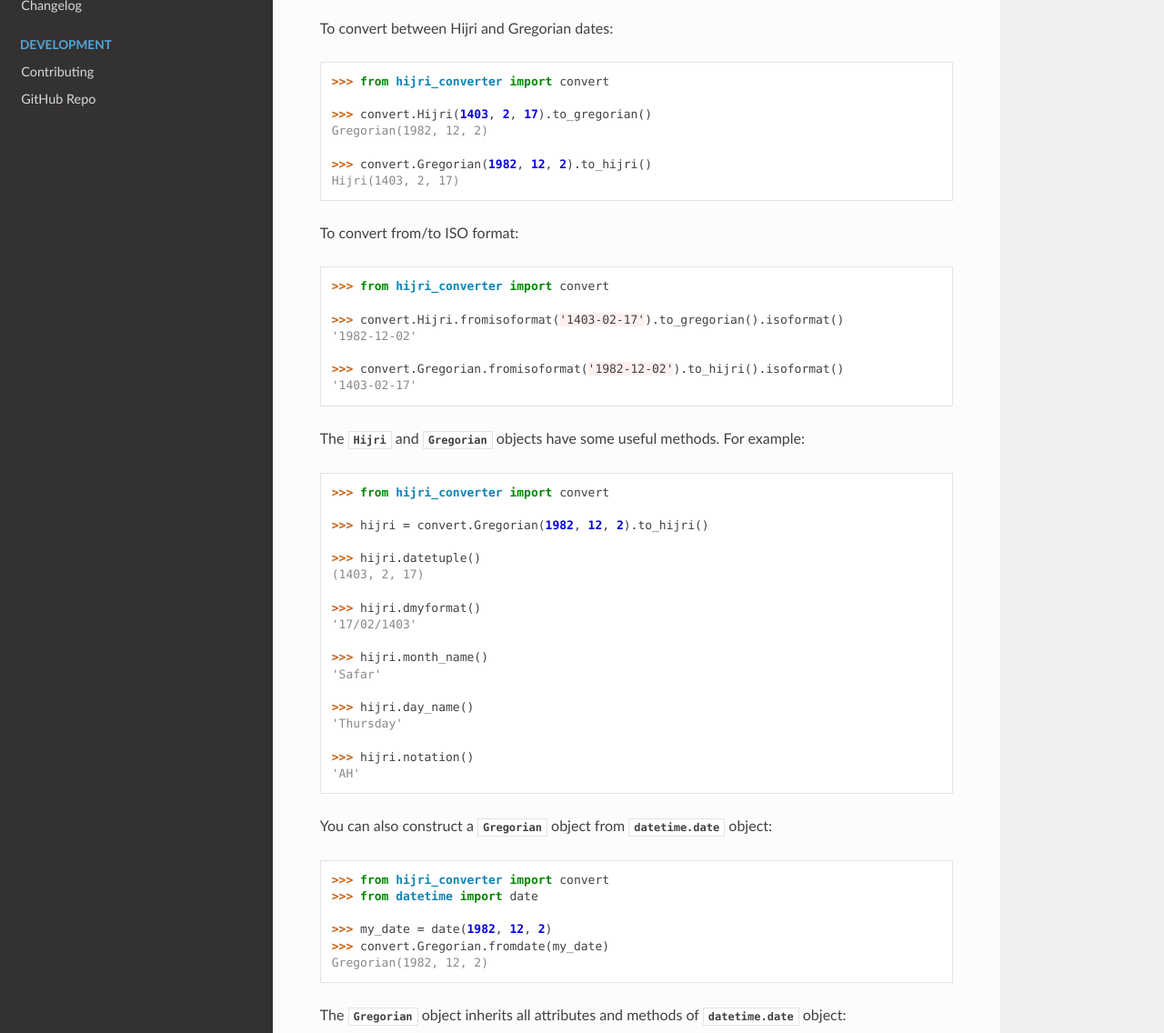
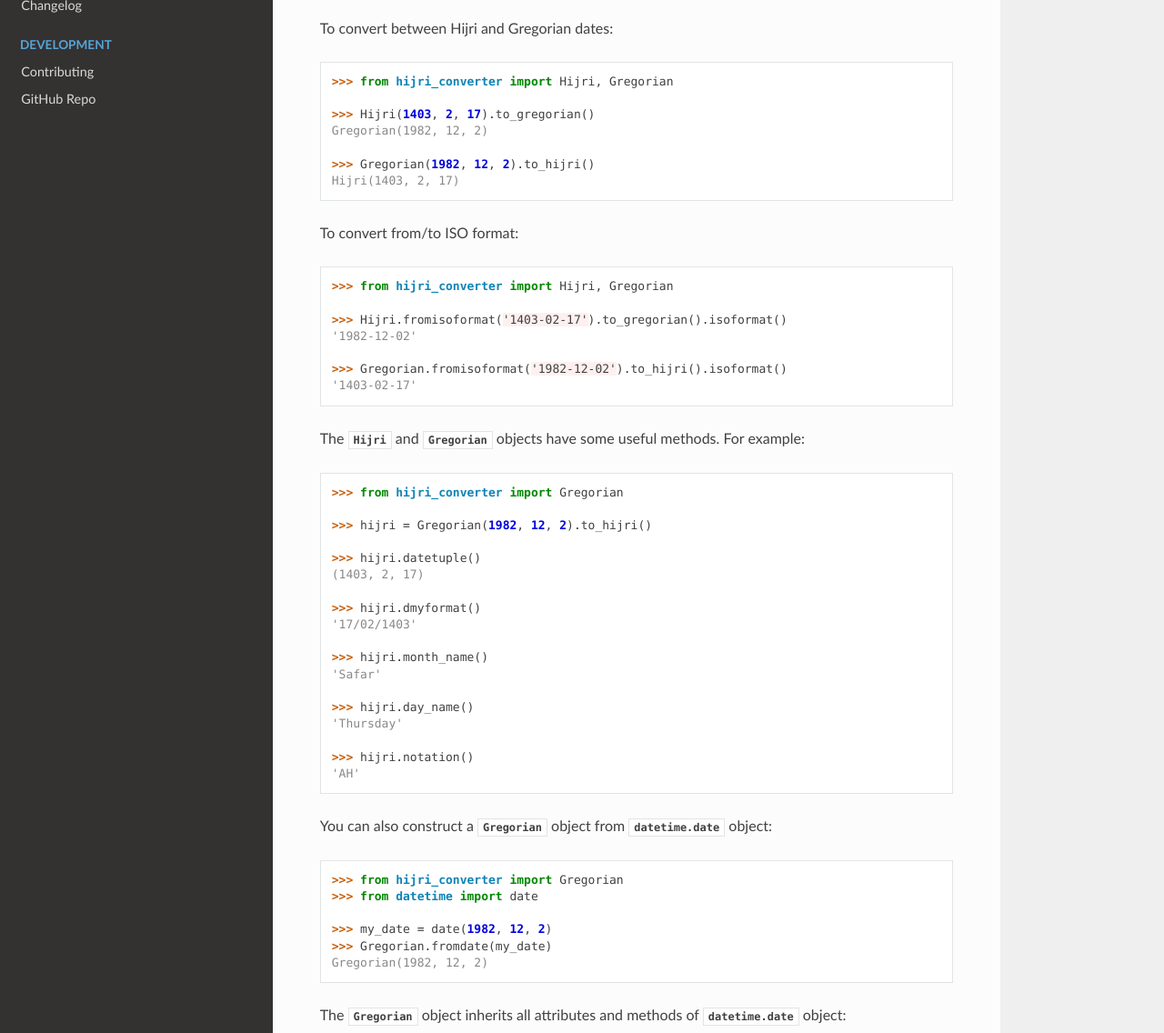
Before and after one commit to dralshehri/hijridate, a Sphinx documentation site: the page built from docs/usage.md, in a window 1280 px wide and 1400 px high, cut to the strip 264-1400 px from the top of the window. Shown: the whole strip at 91% size. Built offline with Sphinx 7.4.7 and the Read the Docs theme 2.0.0, drawn with Linux system fonts in a browser that asks for light colours; some of the changed text lies outside the part shown.

Commit message:
Import classes at package level

```diff
--- a/docs/usage.md
+++ b/docs/usage.md
@@ -11,24 +11,24 @@ hide-toc: true
 To convert between Hijri and Gregorian dates:
 
 :::{code-block} pycon
->>> from hijri_converter import convert
+>>> from hijri_converter import Hijri, Gregorian
 
->>> convert.Hijri(1403, 2, 17).to_gregorian()
+>>> Hijri(1403, 2, 17).to_gregorian()
 Gregorian(1982, 12, 2)
 
->>> convert.Gregorian(1982, 12, 2).to_hijri()
+>>> Gregorian(1982, 12, 2).to_hijri()
 Hijri(1403, 2, 17)
 :::
 
 To convert from/to ISO format:
 
 :::{code-block} pycon
->>> from hijri_converter import convert
+>>> from hijri_converter import Hijri, Gregorian
 
->>> convert.Hijri.fromisoformat('1403-02-17').to_gregorian().isoformat()
+>>> Hijri.fromisoformat('1403-02-17').to_gregorian().isoformat()
 '1982-12-02'
 
->>> convert.Gregorian.fromisoformat('1982-12-02').to_hijri().isoformat()
+>>> Gregorian.fromisoformat('1982-12-02').to_hijri().isoformat()
 '1403-02-17'
 :::
 
@@ -36,9 +36,9 @@ The {obj}`Hijri` and {obj}`Gregorian` objects have some useful methods. For
 example:
 
 :::{code-block} pycon
->>> from hijri_converter import convert
+>>> from hijri_converter import Gregorian
 
->>> hijri = convert.Gregorian(1982, 12, 2).to_hijri()
+>>> hijri = Gregorian(1982, 12, 2).to_hijri()
 
 >>> hijri.datetuple()
 (1403, 2, 17)
@@ -60,11 +60,11 @@ You can also construct a {obj}`Gregorian` object from {obj}`datetime.date`
 object:
 
 :::{code-block} pycon
->>> from hijri_converter import convert
+>>> from hijri_converter import Gregorian
 >>> from datetime import date
 
 >>> my_date = date(1982, 12, 2)
->>> convert.Gregorian.fromdate(my_date)
+>>> Gregorian.fromdate(my_date)
 Gregorian(1982, 12, 2)
 :::
 
@@ -72,14 +72,14 @@ The {obj}`Gregorian` object inherits all attributes and methods of
 {obj}`datetime.date` object:
 
 :::{code-block} pycon
->>> from hijri_converter import convert
+>>> from hijri_converter import Gregorian
 
 # To get today's date in Hijri
->>> convert.Gregorian.today().to_hijri()
+>>> Gregorian.today().to_hijri()
 Hijri(1440, 10, 13)
 
 # To format a Gregorian date
->>> convert.Gregorian(1982, 12, 2).strftime(''%A, %-d %B %Y'')
+>>> Gregorian(1982, 12, 2).strftime(''%A, %-d %B %Y'')
 'Thursday, 2 December 1982'
 :::
 
@@ -91,12 +91,12 @@ exception may be raised where it can be caught and handled in `try` and `except`
 blocks: For example:
 
 :::{code-block} pycon
->>> from hijri_converter import convert
+>>> from hijri_converter import Hijri
 
->>> convert.Hijri(1403, 2, 17) > convert.Hijri(1402, 2, 17)
+>>> Hijri(1403, 2, 17) > Hijri(1402, 2, 17)
 True
 
->>> convert.Hijri.fromisoformat('1403-02-17') > '1402-02-17'
+>>> Hijri.fromisoformat('1403-02-17') > '1402-02-17'
 Traceback (most recent call last):
 ...
 ...
@@ -113,9 +113,9 @@ The following is an example showing how
 to use the Arabic language:
 
 :::{code-block} pycon
->>> from hijri_converter import convert
+>>> from hijri_converter import Hijri
 
->>> hijri = convert.Hijri(1403, 2, 17)
+>>> hijri = Hijri(1403, 2, 17)
 
 >>> hijri.month_name('ar')
 'صفر'
@@ -135,15 +135,15 @@ an `OverflowError` exception. Both exceptions can be caught and handled in `try`
 and `except` blocks:
 
 :::{code-block} pycon
->>> from hijri_converter import convert
+>>> from hijri_converter import Hijri, Gregorian
 
->>> convert.Hijri(1403, 1, 30)
+>>> Hijri(1403, 1, 30)
 Traceback (most recent call last):
 ...
 ...
 ValueError: day must be in 1..29 for month
 
->>> convert.Gregorian(1882, 12, 2).to_hijri()
+>>> Gregorian(1882, 12, 2).to_hijri()
 Traceback (most recent call last):
 ...
 ...
--- a/src/hijri_converter/__init__.py
+++ b/src/hijri_converter/__init__.py
@@ -3,4 +3,6 @@
 https://github.com/dralshehri/hijri-converter
 """
 
+from hijri_converter.convert import Gregorian, Hijri
+
 __version__ = "2.1.3"
```
Also changed, not shown: CHANGELOG.md (+2 -0 lines), README.md (+3 -3 lines), 2 other files.
